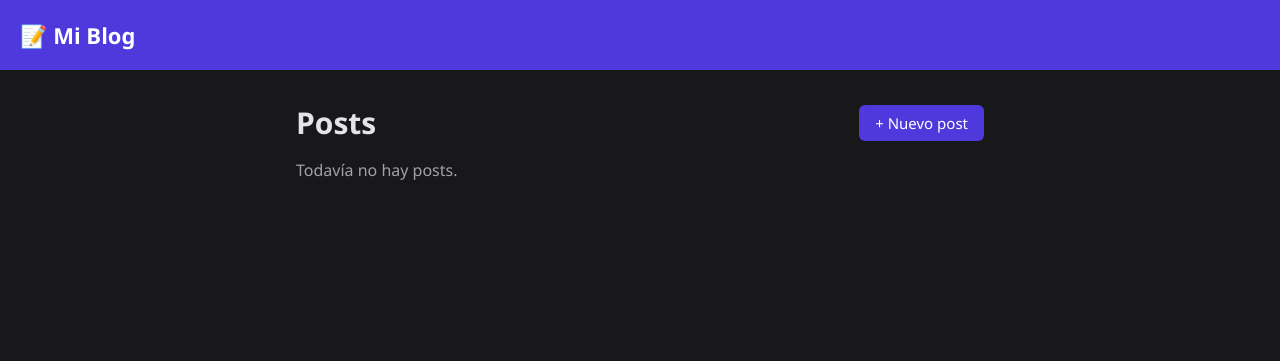
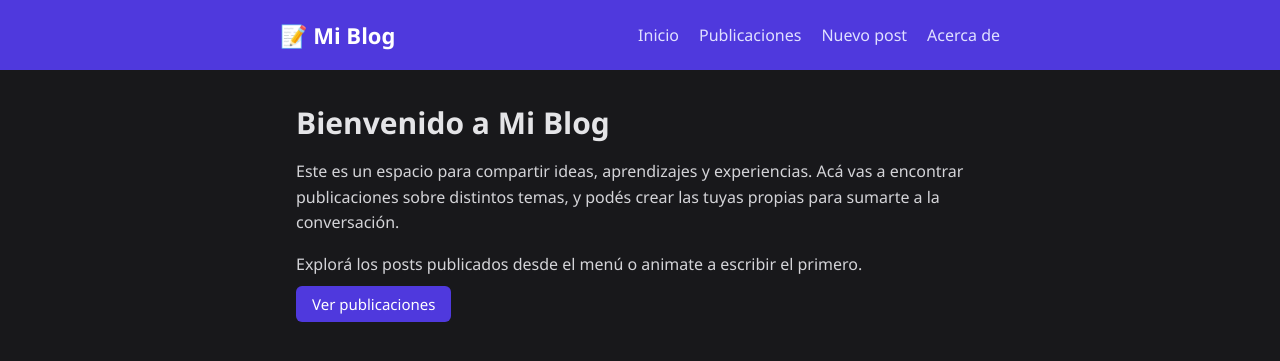
Before and after one commit to Belen2511/-blog-por-consola-con-POO-y-JSON, a Django app: page / in a window 1280 px wide. Shown: the top 361 px of the page. Run offline with Django 5.2, Linux system fonts and the light colour scheme; data that the repository does not hold is empty.

Commit message:
Implementación de templates y CSS
Agrega páginas de inicio y acerca de, herencia desde base.html con menú
de navegación, vistas, rutas y archivo estático estilos.css.

Co-Authored-By: Claude Sonnet 5.5 <noreply@anthropic.com>

```diff
--- /dev/null
+++ b/blog_django/posts/static/posts/css/estilos.css
@@ -0,0 +1,25 @@
+* { box-sizing: border-box; }
+body { margin: 0; font-family: "Segoe UI", system-ui, sans-serif; background: #18181b; color: #e4e4e7; }
+a { color: inherit; text-decoration: none; }
+header { background: #4f39dd; padding: 20px; }
+.navbar { max-width: 720px; margin: 0 auto; display: flex; justify-content: space-between; align-items: center; }
+.navbar .logo { font-size: 22px; font-weight: 700; color: #fff; }
+.navbar ul { list-style: none; margin: 0; padding: 0; display: flex; gap: 20px; }
+.navbar ul a { color: #e0e0ff; font-size: 16px; }
+.navbar ul a:hover { color: #fff; text-decoration: underline; }
+main { max-width: 720px; margin: 0 auto; padding: 32px 16px; }
+.encabezado { display: flex; justify-content: space-between; align-items: center; }
+h1 { margin: 0 0 16px; font-size: 30px; }
+main > h2 { margin: 28px 0 8px; font-size: 22px; color: #a5b4fc; border-bottom: 1px solid #333338; padding-bottom: 6px; }
+main p { line-height: 1.6; color: #d4d4d8; }
+.btn { background: #4f39dd; color: #fff; padding: 8px 16px; border-radius: 6px; border: 0; font-size: 15px; cursor: pointer; }
+.btn:hover { background: #6049f0; }
+.stats { color: #a1a1aa; margin: 16px 0 24px; }
+.stats span { margin-right: 24px; }
+.card { display: block; background: #212124; border: 1px solid #333338; border-radius: 8px; padding: 20px; margin-bottom: 16px; }
+.card:hover { border-color: #4f39dd; }
+.card h2 { margin: 0 0 16px; font-size: 22px; }
+.meta { color: #a1a1aa; font-size: 14px; }
+form p { display: flex; flex-direction: column; gap: 6px; }
+input, textarea { background: #212124; color: #e4e4e7; border: 1px solid #333338; border-radius: 6px; padding: 8px; font: inherit; }
+.volver { color: #a1a1aa; display: inline-block; margin-top: 16px; }
--- a/blog_django/posts/templates/posts/base.html
+++ b/blog_django/posts/templates/posts/base.html
@@ -1,33 +1,26 @@
+{% load static %}
 <!DOCTYPE html>
 <html lang="es">
 <head>
     <meta charset="UTF-8">
     <meta name="viewport" content="width=device-width, initial-scale=1.0">
     <title>{% block title %}Mi Blog{% endblock %}</title>
-    <style>
-        * { box-sizing: border-box; }
-        body { margin: 0; font-family: "Segoe UI", system-ui, sans-serif; background: #18181b; color: #e4e4e7; }
-        a { color: inherit; text-decoration: none; }
-        header { background: #4f39dd; padding: 20px; }
-        header a { font-size: 22px; font-weight: 700; color: #fff; }
-        main { max-width: 720px; margin: 0 auto; padding: 32px 16px; }
-        .encabezado { display: flex; justify-content: space-between; align-items: center; }
-        h1 { margin: 0; font-size: 30px; }
-        .btn { background: #4f39dd; color: #fff; padding: 8px 16px; border-radius: 6px; border: 0; font-size: 15px; cursor: pointer; }
-        .btn:hover { background: #6049f0; }
-        .stats { color: #a1a1aa; margin: 16px 0 24px; }
-        .stats span { margin-right: 24px; }
-        .card { display: block; background: #212124; border: 1px solid #333338; border-radius: 8px; padding: 20px; margin-bottom: 16px; }
-        .card:hover { border-color: #4f39dd; }
-        .card h2 { margin: 0 0 16px; font-size: 22px; }
-        .meta { color: #a1a1aa; font-size: 14px; }
-        form p { display: flex; flex-direction: column; gap: 6px; }
-        input, textarea { background: #212124; color: #e4e4e7; border: 1px solid #333338; border-radius: 6px; padding: 8px; font: inherit; }
-        .volver { color: #a1a1aa; display: inline-block; margin-top: 16px; }
-    </style>
+    <link rel="stylesheet" href="{% static 'posts/css/estilos.css' %}">
 </head>
 <body>
-    <header><a href="{% url 'lista_posts' %}">📝 Mi Blog</a></header>
-    <main>{% block content %}{% endblock %}</main>
+    <header>
+        <nav class="navbar">
+            <a class="logo" href="{% url 'inicio' %}">📝 Mi Blog</a>
+            <ul>
+                <li><a href="{% url 'inicio' %}">Inicio</a></li>
+                <li><a href="{% url 'lista_posts' %}">Publicaciones</a></li>
+                <li><a href="{% url 'nuevo_post' %}">Nuevo post</a></li>
+                <li><a href="{% url 'acerca' %}">Acerca de</a></li>
+            </ul>
+        </nav>
+    </header>
+    <main>
+        {% block content %}{% endblock %}
+    </main>
 </body>
 </html>
--- /dev/null
+++ b/blog_django/posts/templates/posts/inicio.html
@@ -0,0 +1,16 @@
+{% extends 'posts/base.html' %}
+
+{% block title %}Inicio · Mi Blog{% endblock %}
+
+{% block content %}
+<h1>Bienvenido a Mi Blog</h1>
+<p>
+    Este es un espacio para compartir ideas, aprendizajes y experiencias.
+    Acá vas a encontrar publicaciones sobre distintos temas, y podés crear
+    las tuyas propias para sumarte a la conversación.
+</p>
+<p>
+    Explorá los posts publicados desde el menú o animate a escribir el primero.
+</p>
+<a class="btn" href="{% url 'lista_posts' %}">Ver publicaciones</a>
+{% endblock %}
--- a/blog_django/posts/urls.py
+++ b/blog_django/posts/urls.py
@@ -3,7 +3,9 @@ from django.urls import path
 from . import views
 
 urlpatterns = [
-    path("", views.lista_posts, name="lista_posts"),
+    path("", views.inicio, name="inicio"),
+    path("acerca/", views.acerca, name="acerca"),
+    path("posts/", views.lista_posts, name="lista_posts"),
     path("post/<int:pk>/", views.detalle_post, name="detalle_post"),
     path("nuevo/", views.nuevo_post, name="nuevo_post"),
 ]
--- a/blog_django/posts/views.py
+++ b/blog_django/posts/views.py
@@ -3,6 +3,14 @@ from django.shortcuts import get_object_or_404, redirect, render
 
 from .forms import PostForm
 from .models import Post
+
+
+def inicio(request):
+    return render(request, "posts/inicio.html")
+
+
+def acerca(request):
+    return render(request, "posts/acerca.html")
 
 
 def lista_posts(request):
```
Also changed, not shown: blog_django/posts/templates/posts/acerca.html (added, +21 -0 lines).
